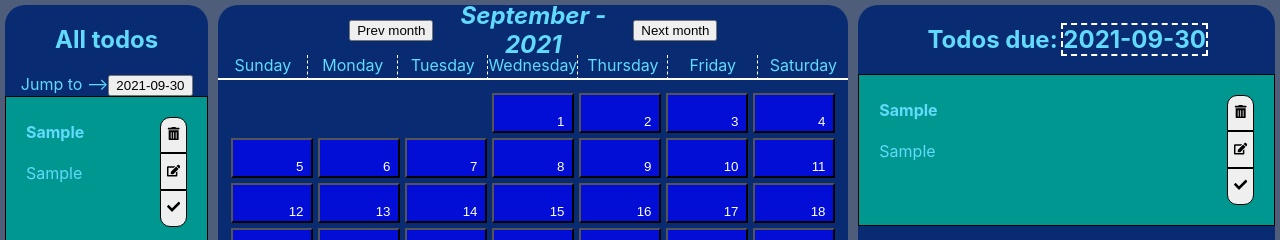
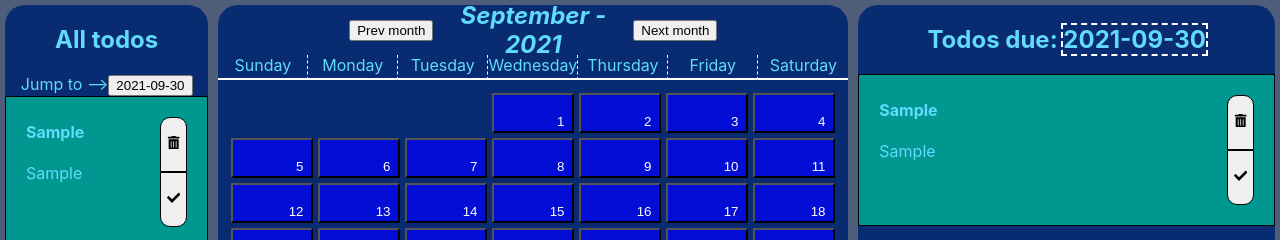
Before and after one commit to EmilNilsson12/typescript-todo-calendar, a React (Create React App) app: page / in a window 1280 px wide. Both pictures are taken after typing "Sample", "Sample" into the empty fields and a click on the button "Add new Todo". Shown: the top 240 px of the page. Built offline with nearby package versions, Linux system fonts and the light colour scheme; no server answers.

Commit message:
Hide update button

```diff
--- a/src/Components/TodoView/TodoView.tsx
+++ b/src/Components/TodoView/TodoView.tsx
@@ -59,9 +59,9 @@ function TodoView(props: Props) {
 						<button onClick={handleDeleteTodo}>
 							<FaTrashAlt />
 						</button>
-						<button onClick={handleUpdateTodo}>
+						{/* <button onClick={handleUpdateTodo}>
 							<FaEdit />
-						</button>
+						</button> */}
 						<button onClick={handleCompleteTodo}>
 							{todoObj.completed ? <FaCheckCircle /> : <FaCheck />}
 						</button>
```
